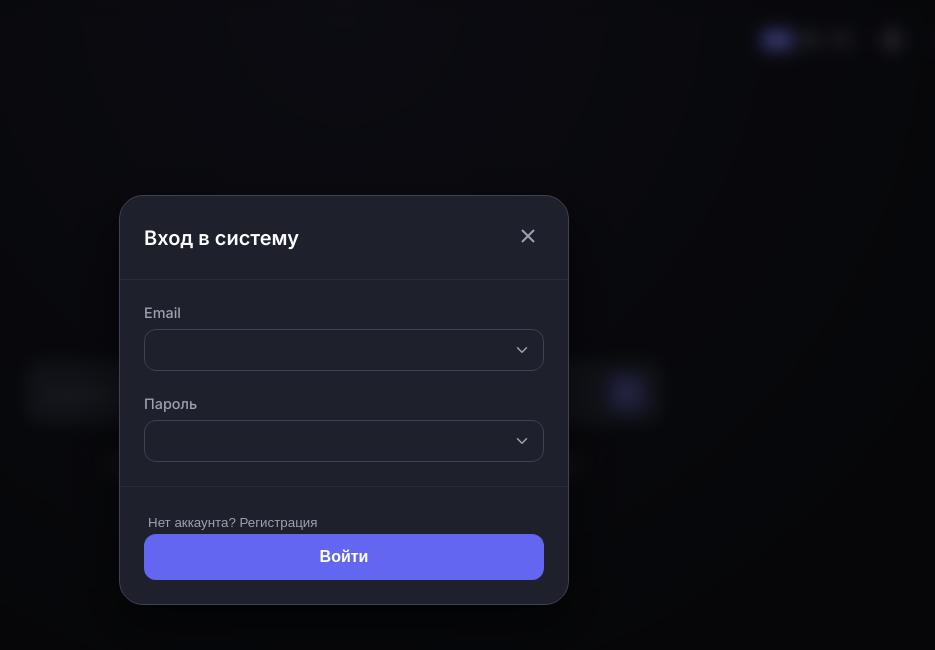
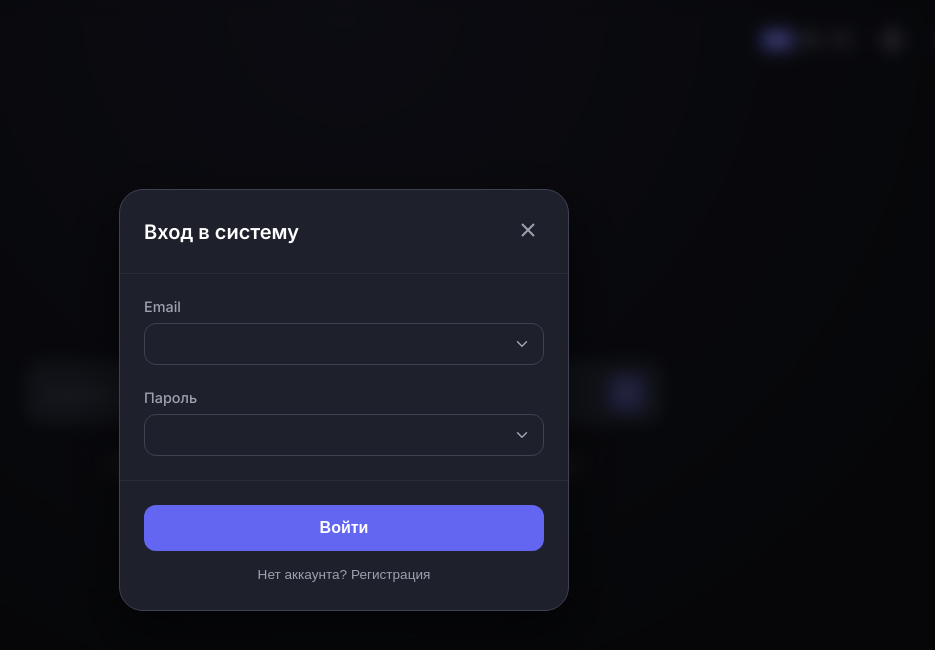
Before and after one commit to falcorrus/RAG-online, a plain HTML site: page index.html in a window 1280 px wide. Both pictures are taken after a click on the button 1188 px from the left and 40 px from the top of the page. Shown: the whole page, without its empty margins (296-1231 px from the left). Drawn offline with Linux system fonts and the light colour scheme.

Commit message:
Move registration link below login button

```diff
--- a/index.html
+++ b/index.html
@@ -64,9 +64,9 @@
                 </div>
                 <p id="authError" style="color: #ff4d4d; font-size: 0.8rem; margin-top: 10px;" class="hidden"></p>
             </div>
-            <div class="admin-footer">
-                <button class="action-btn" id="toggleAuthMode">Нет аккаунта? Регистрация</button>
+            <div class="admin-footer" style="display: flex; flex-direction: column; gap: 12px; align-items: center;">
                 <button class="save-btn" id="authBtn">Войти</button>
+                <button class="action-btn" id="toggleAuthMode" style="font-size: 0.85rem; color: var(--text-secondary);">Нет аккаунта? Регистрация</button>
             </div>
         </div>
 
```
